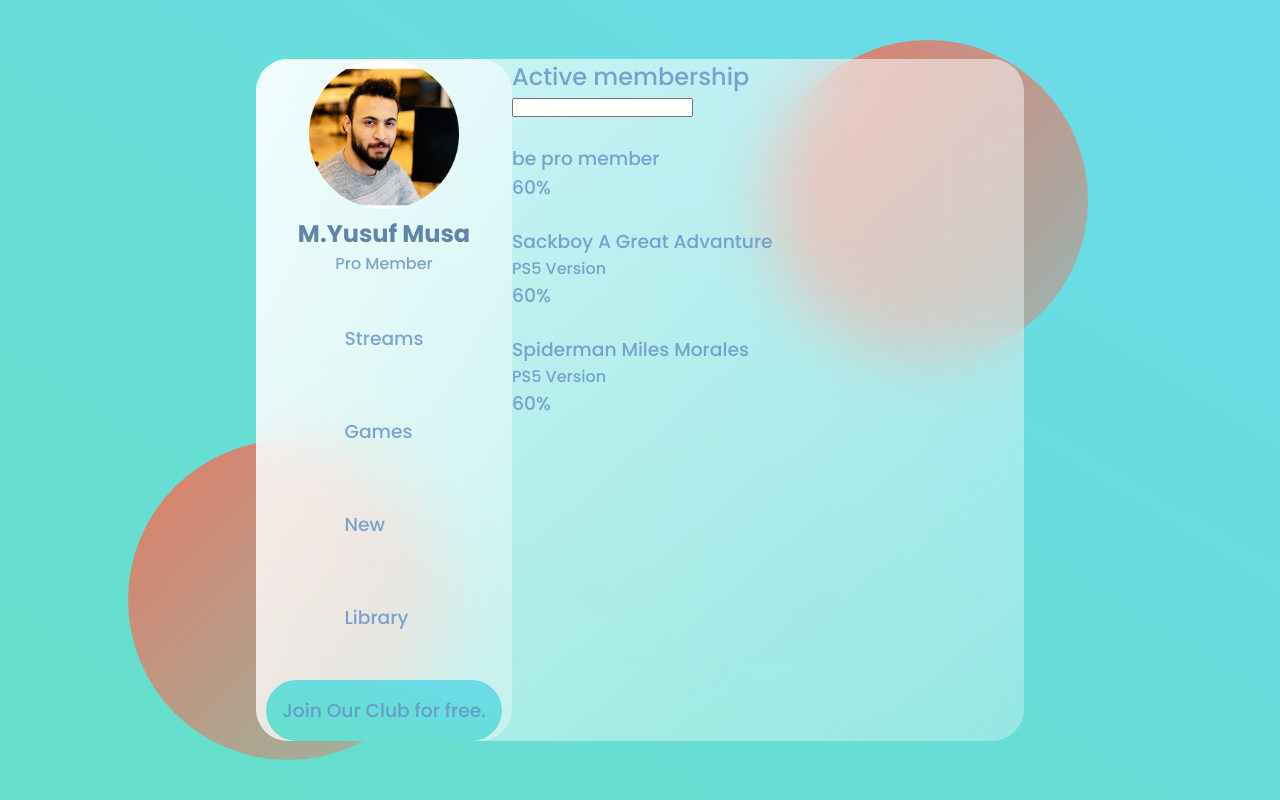
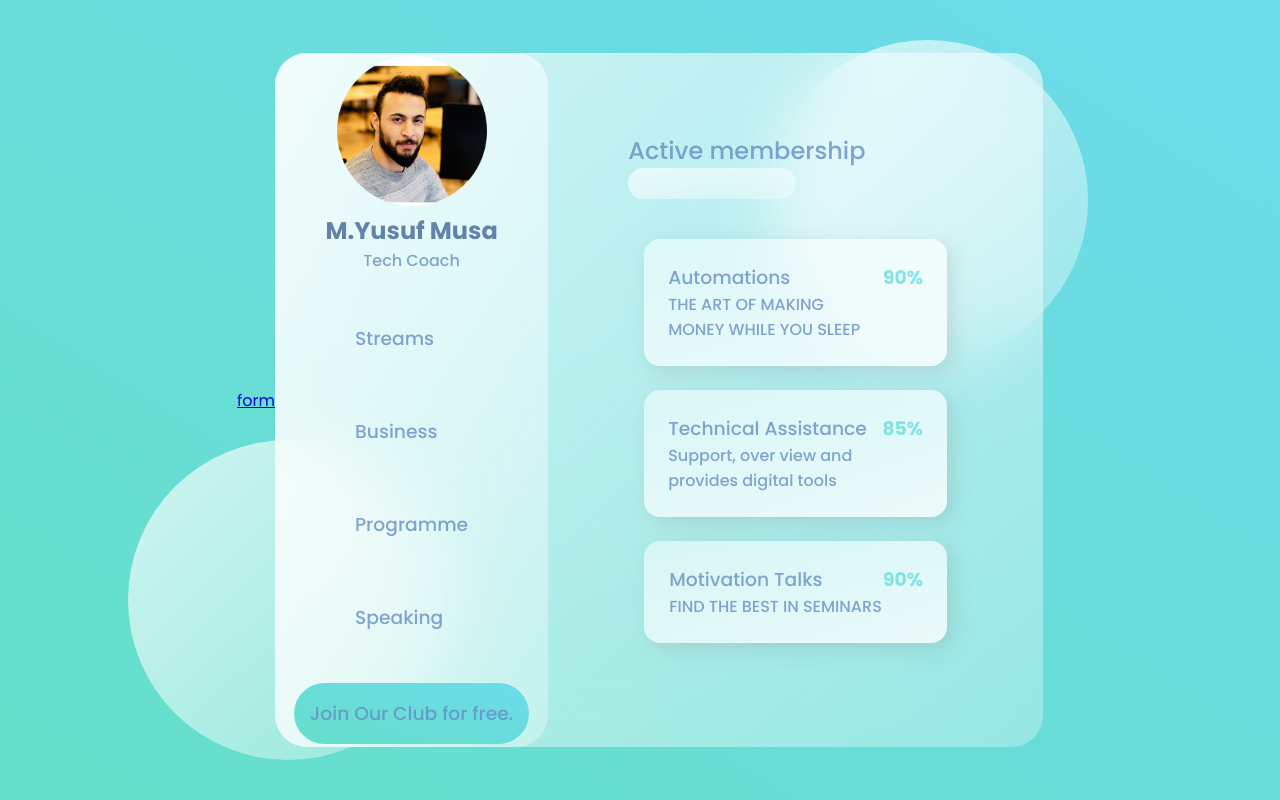
Before and after one commit to yusuf963/yusuf-glass, a plain HTML site: page index.html in a window 1280 px wide. Drawn offline with Linux system fonts and the light colour scheme.

Commit message:
adding form

```diff
--- /dev/null
+++ b/form.css
@@ -0,0 +1,45 @@
+* {
+  margin: 0;
+  padding: 0;
+  box-sizing: border-box;
+}
+
+body{
+  height: 60vh;
+  display: flex;
+  justify-content: space-around;
+  align-items: center;
+  flex-direction: column;
+  font-family: sans-serif;
+}
+.form{
+font-size: 18px;
+width: 50%;
+position: relative;
+}
+.form input{
+  width: 100%;
+  height: 100%;
+  padding-top: 20px;
+  border: none;
+}
+.form label{
+  position: absolute;
+  bottom: 0px;
+  left: 0%;
+  width: 100%;
+  height: 100%;
+  pointer-events: none;
+  border-bottom: 1px solid black;
+  outline-style: none;
+
+}
+.form label::after{
+  content: '';
+  position: relative;
+  left: 0px;
+  bottom: -1px;
+  height: 100%;
+  width: 100%;
+  border-bottom: 3px solid ;
+}
--- a/index.html
+++ b/index.html
@@ -14,12 +14,14 @@
 
 <body>
   <main>
+    <a href="form.html">form</a>
+
     <section class="glass">
       <div class="dashboard">
         <div class="user">
           <img class="user-img" src="./asset/circle-cropped.png" alt="" />
           <h1 class="user-name">M.Yusuf Musa</h1>
-          <p>Pro Member</p>
+          <p>Tech Coach</p>
         </div>
         <div class="links">
           <div class="link">
@@ -28,15 +30,15 @@
           </div>
           <div class="link">
             <img src="./images/steam.png" alt="" />
-            <h3>Games</h3>
+            <h3>Business</h3>
           </div>
           <div class="link">
             <img src="./images/upcoming.png" alt="" />
-            <h3>New</h3>
+            <h3>Programme</h3>
           </div>
           <div class="link">
             <img src="./images/library.png" alt="" />
-            <h3>Library</h3>
+            <h3>Speaking</h3>
           </div>
         </div>
         <div class="pro">
@@ -53,29 +55,30 @@
           <div class="card">
             <img src="./images/assassins.png" alt="" />
             <div class="card-info">
-              <h3>be pro member</h3>
-              <p></p>
+              <h3>Automations</h3>
+              <p>THE ART OF MAKING MONEY
+                WHILE YOU SLEEP</p>
               <div class="progress"></div>
             </div>
-            <h3 class="percentage">60%</h3>
+            <h3 class="percentage">90%</h3>
           </div>
           <div class="card">
             <img src="./images/sackboy.png" alt="" />
             <div class="card-info">
-              <h3>Sackboy A Great Advanture</h3>
-              <p>PS5 Version</p>
+              <h3>Technical Assistance</h3>
+              <p>Support, over view and provides digital tools </p>
               <div class="progress"></div>
             </div>
-            <h3 class="percentage">60%</h3>
+            <h3 class="percentage">85%</h3>
           </div>
           <div class="card">
             <img src="./images/spiderman.png" alt="" />
             <div class="card-info">
-              <h3>Spiderman Miles Morales</h3>
-              <p>PS5 Version</p>
+              <h3>Motivation Talks</h3>
+              <p>FIND THE BEST IN SEMINARS</p>
               <div class="progress"></div>
             </div>
-            <h3 class="percentage">60%</h3>
+            <h3 class="percentage">90%</h3>
           </div>
         </div>
       </div>
--- a/style.css
+++ b/style.css
@@ -56,8 +56,8 @@ main {
   background: white;
   background: linear-gradient(
     to right bottom,
-    rgba(255, 100, 75, 0.8),
-    rgba(255, 100, 75, 0.3)
+    rgba(255, 255, 255, 0.7),
+    rgba(255, 255, 255, 0.3)
   );
   height: 20rem;
   width: 20rem;
@@ -118,11 +118,11 @@ main {
   width: 40%;
   color: white;
   font-weight: 600;
-} */
+}
 
 /* GAMES */
-/* .status {
-  margin-bottom: 3rem;
+ .status {
+  margin-bottom: 1rem;
 }
 
 .status input {
@@ -152,19 +152,20 @@ main {
     rgba(255, 255, 255, 0.5)
   );
   border-radius: 1rem;
-  margin: 2rem 0rem;
-  padding: 2rem;
+  margin: 1.5rem 1rem;
+  padding: 1.5rem;
   box-shadow: 6px 6px 20px rgba(122, 122, 122, 0.212);
   justify-content: space-between;
 }
 
-.progress {
-  background: linear-gradient(to right top, #65dfc9, #6cdbeb);
+/* .progress {
+  background: linear-gradient(to right top, #65dfc9, #01090a);
   width: 100%;
   height: 25%;
   border-radius: 1rem;
   position: relative;
   overflow: hidden;
+  z-index: 10;
 }
 .progress::after {
   content: "";
@@ -173,7 +174,7 @@ main {
   background: rgb(236, 236, 236);
   position: absolute;
   left: 60%;
-}
+} */
 .card-info {
   display: flex;
   flex-direction: column;
@@ -185,4 +186,4 @@ main {
   background: linear-gradient(to right top, #65dfc9, #6cdbeb);
   -webkit-background-clip: text;
   -webkit-text-fill-color: transparent;
-} */
+}
```
Also changed, not shown: form.html (added, +22 -0 lines).
